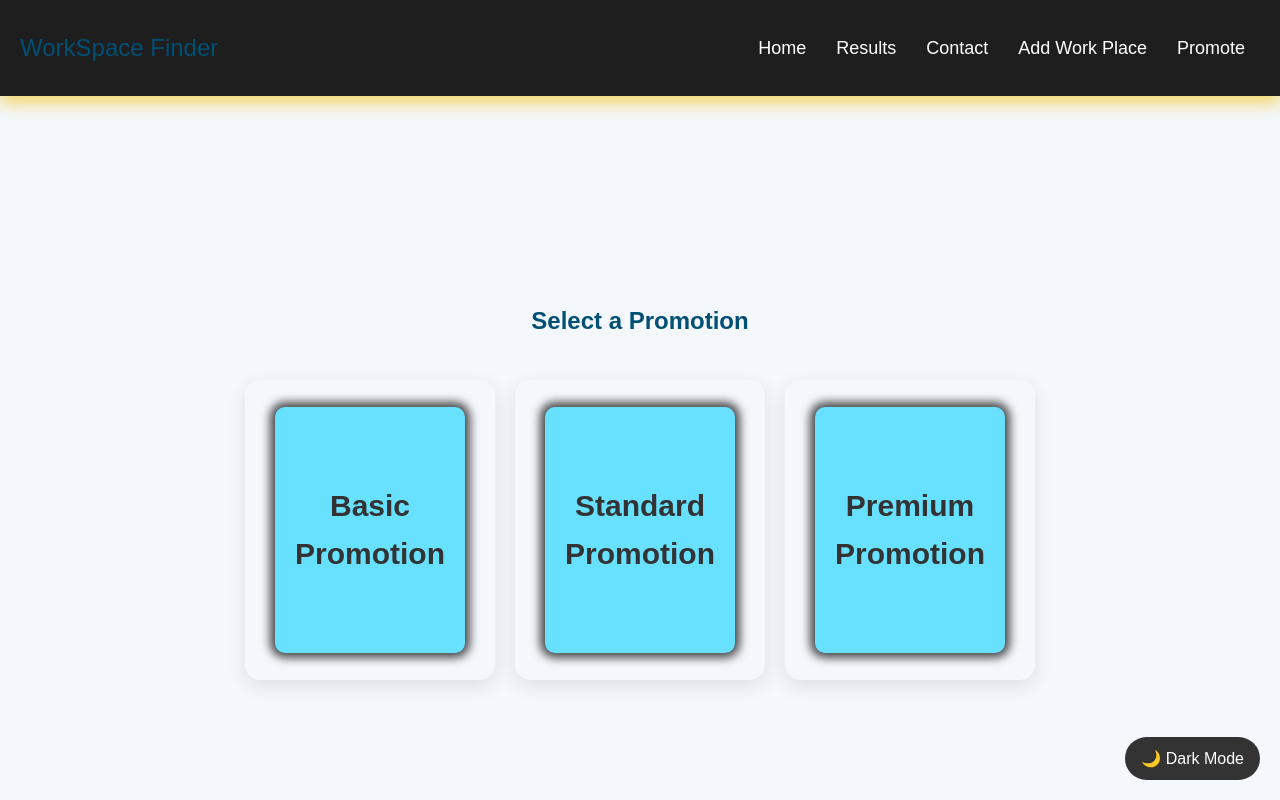
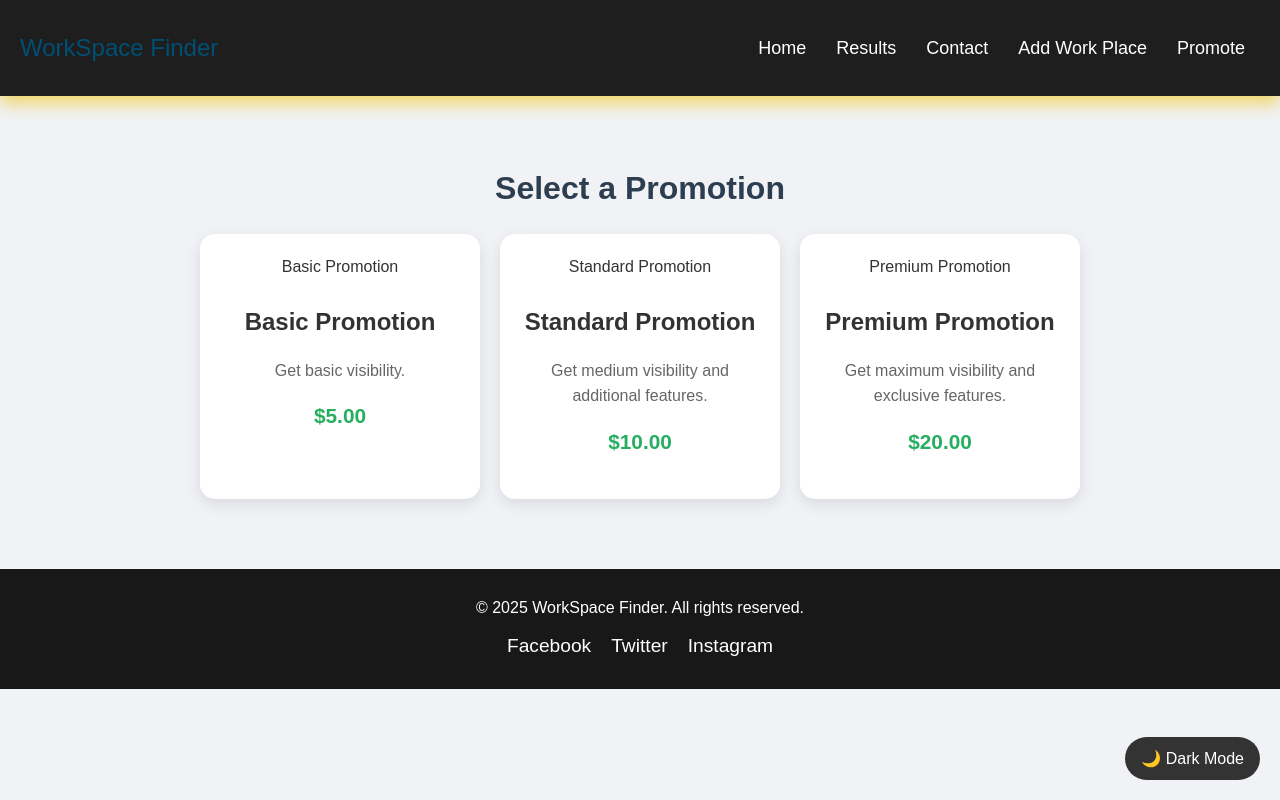
Before and after one commit to HayonShahar/WorkSpaceFinder, a React (Vite) app in the folder front/: page /promote in a window 1280 px wide. Shown: the top 800 px of the page. Built offline with nearby package versions, Linux system fonts and the light colour scheme.

Commit message:
improved styling to the promotion page

```diff
--- a/front/src/styles/Promote.css
+++ b/front/src/styles/Promote.css
@@ -1,177 +1,127 @@
 /* Global Styling */
 body {
-    font-family: 'Poppins', sans-serif; /* Modern Google Font */
+    font-family: 'Poppins', sans-serif;
     margin: 0;
     padding: 0;
     box-sizing: border-box;
-    background-color: #f4f7fc; /* Light background for a clean feel */
+    background-color: #f0f2f5;
+    color: #333;
 }
 
 /* Container for the whole page */
 .promote-page {
     display: flex;
-    justify-content: center;
+    flex-direction: column;
     align-items: center;
-    flex-direction: column;
-    height: 100vh; /* Make sure the content fits on the screen */
     text-align: center;
-    font-family: 'Poppins', sans-serif;
-    color: #333; /* Dark text color for readability */
+    padding: 40px 20px;
 }
 
-  /* List of promotions */
+.promote-page h2 {
+    font-size: 2rem;
+    color: #2c3e50;
+    margin-bottom: 20px;
+}
+
+/* Promotion List */
 .promotion-list {
     display: flex;
+    flex-wrap: wrap;
     justify-content: center;
     gap: 20px;
-    flex-wrap: wrap;
-    margin-top: 20px;
     width: 100%;
-    margin-bottom: 30px; /* Add a gap between promotion boxes and the selected option box */
+    margin-bottom: 30px;
 }
 
-  /* Card Container */
-  .card {
-    width: 190px;
-    height: 254px;
-    background: rgb(103, 225, 255);
-    transition: all 0.4s;
-    border-radius: 10px;
-    box-shadow: 0px 0px 10px 5px rgba(0, 0, 0, 0.705);
-    font-size: 30px;
-    font-weight: 900;
+/* Card Styling */
+.promotion-box {
+    width: 280px;
+    background: #ffffff;
+    border-radius: 15px;
+    box-shadow: 0 5px 15px rgba(0, 0, 0, 0.1);
+    transition: transform 0.3s ease-in-out, box-shadow 0.3s ease-in-out;
     overflow: hidden;
-    position: relative;
     cursor: pointer;
-  }
-
-  .card:hover {
-    border-radius: 15px;
-    transform: scale(1.2);
-    box-shadow: 0px 0px 10px 5px rgba(0, 0, 0, 0.705);
-    background: rgb(103, 151, 255);
-  }
-
-  .first-content {
-    height: 100%;
-    width: 100%;
-    transition: all 0.4s;
-    display: flex;
-    justify-content: center;
-    align-items: center;
-    opacity: 1;
-  }
-
-  .card:hover .first-content {
-    height: 0px;
-    opacity: 0;
-  }
-
-  .second-content {
-    height: 0%;
-    width: 100%;
-    opacity: 0;
-    display: flex;
-    justify-content: center;
-    align-items: center;
-    font-size: 1rem;
-    transform: rotate(90deg) scale(-1);
-    padding: 10px;
-  }
-
-  .card:hover .second-content {
-    opacity: 1;
-    height: 100%;
-    transform: rotate(0deg);
-    font-size: 1.2rem;
     padding: 20px;
     text-align: center;
 }
 
-  /* Each promotion box */
-  .promotion-box {
-    border: 2px transparent solid;
-    padding: 20px;
-    cursor: pointer;
-    transition: transform 0.3s ease, box-shadow 0.3s ease, background-color 0.3s ease;
-    width: 250px;
-    height: 300px;
-    display: flex;
-    flex-direction: column;
-    justify-content: space-between;
-    align-items: center;
-    box-sizing: border-box;
-    border-radius: 15px; /* More rounded corners */
-    background-color: transparent;
-    box-shadow: 0 6px 20px rgba(0, 0, 0, 0.1); /* Soft shadow for a modern effect */
-    overflow: hidden;
-    position: relative; /* Needed for the button */
-    padding: 25px; /* Added some space */
-    transition: all 0.3s ease; /* Smooth transition for hover effects */
+.promotion-box:hover {
+    transform: translateY(-5px);
+    box-shadow: 0 10px 25px rgba(0, 0, 0, 0.15);
 }
 
-  /* Hover effect on each box */
-  .promotion-box:hover {
-    transform: scale(1.05); /* Slightly enlarge on hover */
-    box-shadow: 0 12px 35px rgba(0, 0, 0, 0.15); /* Deeper shadow on hover */
-  }
-
-  /* Text elements inside the promotion box */
 .promotion-box h3 {
-    font-size: 1.2rem;
-    color: #4a4a4a;
+    font-size: 1.5rem;
+    color: #333;
+    margin-bottom: 10px;
 }
 
 .promotion-box p {
     font-size: 1rem;
-    color: #6c6c6c;
+    color: #666;
 }
 
 .promotion-box .price {
-    font-size: 1.2rem;
+    font-size: 1.3rem;
     font-weight: bold;
-    color: #25c51a; /* Prominent price color */
+    color: #27ae60;
+    margin-top: 10px;
 }
 
-  /* Styling for the selected promotion card */
+/* Selected Promotion Box */
 .selected-promotion {
-    margin-top: 40px;
-    padding: 25px;
-    border: 2px solid #353535;
+    background: #fff;
+    border: 2px solid #2c3e50;
     border-radius: 15px;
-    box-shadow: 0 6px 20px rgba(0, 0, 0, 0.1);
-    background-color: #fff;
-    max-width: 500px;
-    margin: 0 auto;
-    text-align: center; /* Center the content */
-    display: flex;
-    flex-direction: column;
-    align-items: center; /* Ensure content is centered */
-    height: 380px; /* Fixed height for consistent box size */
-    width: 350px; /* Fixed width for consistent box size */
+    box-shadow: 0 8px 20px rgba(0, 0, 0, 0.15);
+    padding: 30px;
+    width: 90%;
+    max-width: 600px;
+    text-align: center;
+    margin-top: 20px;
 }
 
-  /* Styling for the button in the selected promotion */
+.selected-promotion h3 {
+    font-size: 1.7rem;
+    margin-bottom: 10px;
+    color: #2c3e50;
+}
+
+.selected-promotion p {
+    font-size: 1.2rem;
+    color: #555;
+}
+
+.selected-promotion .price {
+    font-size: 1.5rem;
+    font-weight: bold;
+    color: #e74c3c;
+    margin-top: 10px;
+}
+
+/* Button Styling */
 .selected-promotion button {
-    background-color: #3498db; /* Button color */
+    background-color: #3498db;
     color: white;
-    padding: 12px 24px; /* Fixed padding for consistent button size */
+    padding: 12px 24px;
     font-size: 1.1rem;
-    font-weight: bold; /* Make button text bold */
+    font-weight: bold;
     border: none;
     border-radius: 8px;
     cursor: pointer;
     margin-top: 20px;
-    transition: background-color 0.3s ease, transform 0.3s ease; /* Add smooth effect on hover */
-    min-width: 150px; /* Ensure button has a minimum width */
+    transition: background-color 0.3s ease, transform 0.3s ease;
+    min-width: 200px;
+    box-shadow: 0 4px 10px rgba(0, 0, 0, 0.1);
 }
 
 .selected-promotion button:hover {
     background-color: #2980b9;
-    transform: scale(1.05); /* Slightly enlarge the button on hover */
+    transform: scale(1.05);
 }
 
-  /* Responsive adjustments for smaller screens */
+/* Responsive Fixes */
 @media (max-width: 768px) {
     .promotion-list {
         flex-direction: column;
@@ -181,13 +131,9 @@ body {
     .promotion-box {
         width: 90%;
         max-width: 350px;
-      height: auto;
-      padding: 25px;
     }
 
     .selected-promotion {
-      width: 100%; /* Make it responsive */
-      max-width: 350px; /* Ensure it's not too wide on smaller screens */
-      height: auto; /* Adjust height for small screens */
+        width: 95%;
     }
 }
```
Lines whose indentation alone changed are shown as unchanged.
